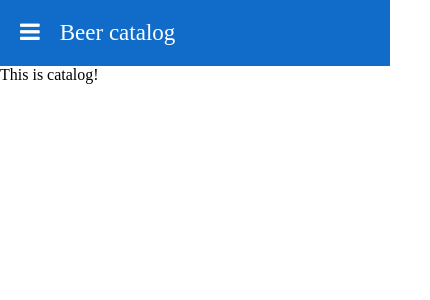
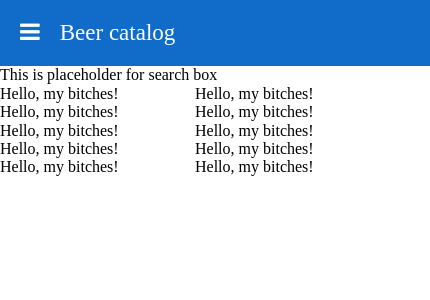
Before and after one commit to demeshchik/iTechArt.BeerCatalog, a React app: page / in a window 390 px wide. Shown: the top 300 px of the page, 430 px wide, since content can reach past the window. Built offline with nearby package versions, Linux system fonts and the light colour scheme.

Commit message:
Started implementation of grid & catalog

```diff
--- a/src/App.jsx
+++ b/src/App.jsx
@@ -4,15 +4,17 @@ import Header from './Header/Header'
 import Catalog from './Catalog/Catalog'
 import Fave from './Catalog/Fave'
 
+import * as grid from './grid.css'
+
 export default class App extends React.Component {
     render() {
         return (
             <div>
                 <Header />
-                <main>
+                <main className={grid.container}>
                     <Switch>
-                        <Route exact path='/' component={Catalog} />
-                        <Route path='/fave' component={Fave} />
+                        <Route exact path='/fave' component={Fave} />
+                        <Route path='/' component={Catalog} />
                     </Switch>
                 </main>
             </div>
--- a/src/Catalog/Catalog.jsx
+++ b/src/Catalog/Catalog.jsx
@@ -1,10 +1,77 @@
 import React from 'react'
+import Tile from '../Tile/Tile'
+import * as styles from './styles.css'
+import * as grid from  '../grid.css'
 
 export default class Catalog extends React.Component {
+    constructor(props) {
+        super(props);
+        this.state = {
+            page: 1,
+            results: ""
+        };
+
+        this.prevResults = this.prevResults.bind(this);
+        this.nextResults = this.nextResults.bind(this);
+        this.getBeers = this.getBeers.bind(this);
+    }
+
+    getBeers(page) {
+        let self = this;
+        let xhr = new XMLHttpRequest();
+        let path = 'https://api.punkapi.com/v2/beers/' + page;
+
+        xhr.open('get', path, true);
+        xhr.send();
+
+        xhr.onreadystatechange = function() {
+            if (xhr.readyState === 4) {
+                if (xhr.status === 400) {
+                    alert(xhr.status + " " + xhr.statusText);
+                } else {
+                    self.setState({
+                        page: page,
+                        results: JSON.stringify(JSON.parse(xhr.responseText), null, 4)
+                    })
+                }
+            }
+        }
+    }
+
+    prevResults() {
+        this.getBeers(this.state.page - 1);
+    }
+
+    nextResults() {
+        this.getBeers(this.state.page + 1);
+    }
+
+    componentDidMount() {
+        //this.getBeers(this.state.page);
+    }
+
     render() {
+        let tiles = [];
+
+        for (let i = 0; i < 10; i++) {
+            tiles.push(<Tile key={i} />)
+        }
+
         return (
-            <div>
-                This is catalog!
+            <div className={grid['cl-md-offset-1'] + " " + grid['cl-md-8']}>
+
+                <div className={grid.row}>
+                    <section>
+                        This is placeholder for search box
+                    </section>
+                </div>
+
+                <div className={grid.row}>
+                    <section className={styles.catalog_inner}>
+                        {tiles}
+                    </section>
+                </div>
+
             </div>
         )
     }
--- /dev/null
+++ b/src/Catalog/styles.css
@@ -0,0 +1 @@
+.catalog__inner {}
--- a/src/Header/Header.jsx
+++ b/src/Header/Header.jsx
@@ -1,6 +1,7 @@
 import React from 'react'
 import Menu from '../Menu/Menu'
 import * as styles from './styles.css'
+import * as grid from '../grid.css'
 
 export default class Header extends React.Component {
     constructor(props) {
@@ -15,11 +16,13 @@ export default class Header extends React.Component {
 
     render() {
         return (
-            <header>
-                <div className={styles.navbar}>
+            <header className={grid.container}>
+                <div className={styles.navbar + " " + grid.row}>
                     <i className="fa fa-bars" aria-hidden="true" onClick={this.show}></i>
+
                     <span className={styles.title}>Beer catalog</span>
                 </div>
+
                 <Menu ref="menu" />
             </header>
         )
--- /dev/null
+++ b/src/Tile/Tile.jsx
@@ -0,0 +1,12 @@
+import React from 'react'
+import * as grid from '../grid.css'
+
+export default class Tile extends React.Component {
+    render() {
+        return (
+            <div className={grid['cl-md-3'] + " " + grid['cl-sm-5'] + " " + grid['cl-xs']}>
+                Hello, my bitches!
+            </div>
+        )
+    }
+}
--- /dev/null
+++ b/src/grid.css
@@ -0,0 +1,41 @@
+.container,
+.row {
+    width: 100%;
+    float: left;
+}
+
+.cl-md-offset-1 {
+    margin-left: 10%;
+}
+
+.cl-md-3 {
+    width: 33.33%;
+    float: left;
+}
+
+.cl-md-8 {
+    width: 80%;
+    float: left;
+}
+
+@media screen and (max-width: 640px) {
+    .cl-md-8 {
+        width: 100%;
+    }
+
+    .cl-md-offset-1 {
+        margin-left: 0;
+    }
+}
+
+@media screen and (max-width: 480px) {
+    .cl-sm-5 {
+        width: 50%;
+    }
+}
+
+@media screen and (max-width: 320px) {
+    .cl-xs {
+        width: 100%;
+    }
+}
```
Also changed, not shown: src/styles.css (added).
